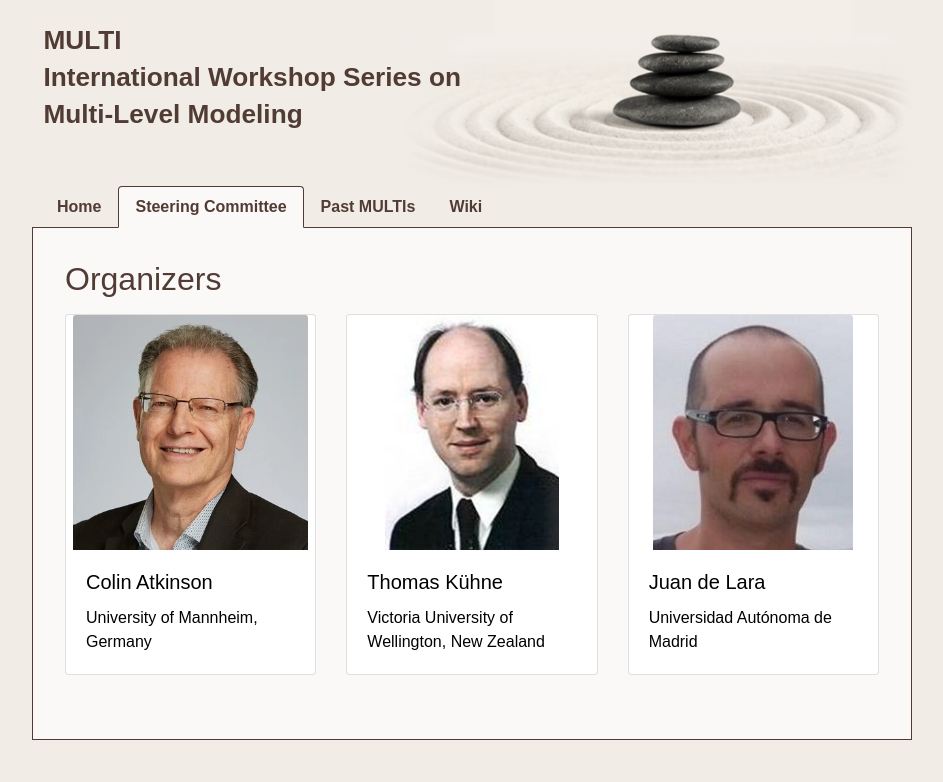
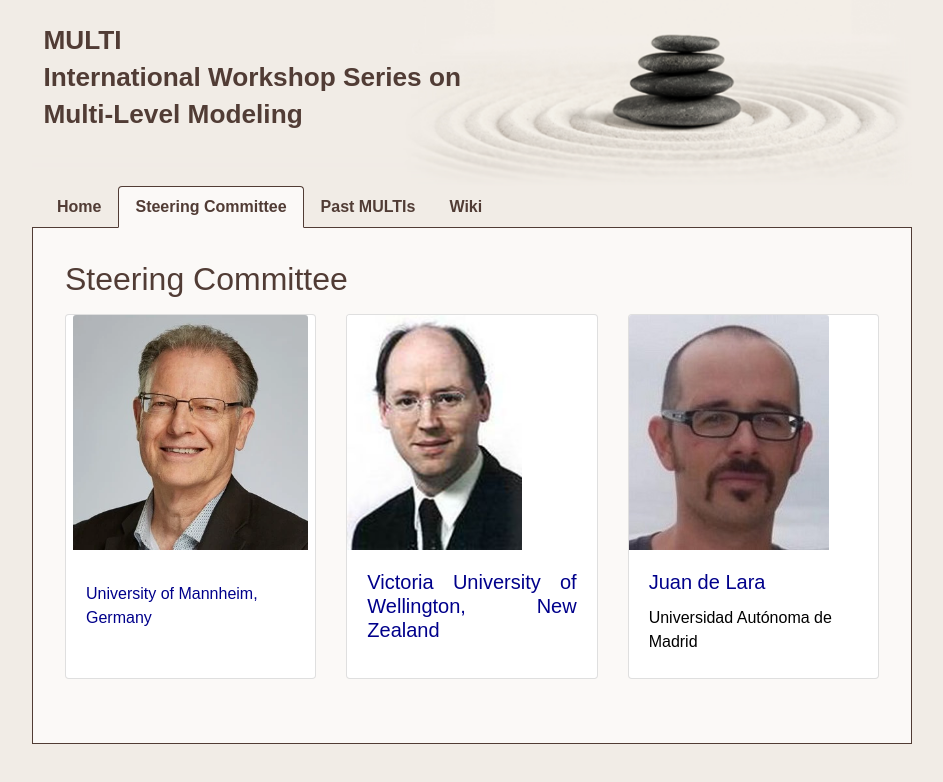
Before and after one commit to multi-workshop/multi-workshop.github.io, a plain HTML site: page docs/index.html in a window 1280 px wide. Both pictures are taken after a click on the link "Steering Committee". Shown: the whole page, without its empty margins (168-1111 px from the left). Drawn offline with nearby package versions, Linux system fonts and the light colour scheme.

Commit message:
Added links to SC page

```diff
--- a/docs/index.html
+++ b/docs/index.html
@@ -246,29 +246,29 @@
 <!-- -------------------------------------------------------------------------------------------------------------------- -->
 
      <div class="tab-pane fade" id="sc">
-        <h2>Organizers</h2>
+        <h2>Steering Committee</h2>
 
         <div class="card-deck">
           <div class="card">
             <img src="img/people/colin-atkinson.webp" width="235" height="235" class="card-img-top" alt="Colin Atkinson" />
             <div class="card-body">
-              <h5 class="card-title">Colin Atkinson</h5>
+              <h5 class="card-title"><a href="https://www.wim.uni-mannheim.de/atkinson/"Colin Atkinson</a></h5>
               <p class="card-text text-left">University of Mannheim, Germany</p>
             </div>
           </div>
           <div class="card">
             <img src="img/people/thomas-kuehne.jpg" width="175" height="235" class="card-img-top" alt="Thomas Kühne" />
             <div class="card-body">
-              <h5 class="card-title">Thomas Kühne</h5>
+              <h5 class="card-title"><a href="https://homepages.ecs.vuw.ac.nz/~tk/>Thomas Kühne</a></h5>
               <p class="card-text text-left">Victoria University of Wellington, New Zealand</p>
             </div>
           </div>
           <div class="card">
             <img src="img/people/juan-delara.jpg" height="235" class="card-img-top" alt="Juan de Lara" />
             <div class="card-body">
-              <h5 class="card-title">Juan de Lara</h5>
+              <h5 class="card-title"><a href="http://www.ii.uam.es/~jlara">Juan de Lara</a></h5>
               <p class="card-text text-left">Universidad Autónoma de Madrid</p>
-            </div>
+	    </div>
           </div>
         </div>
 
```
